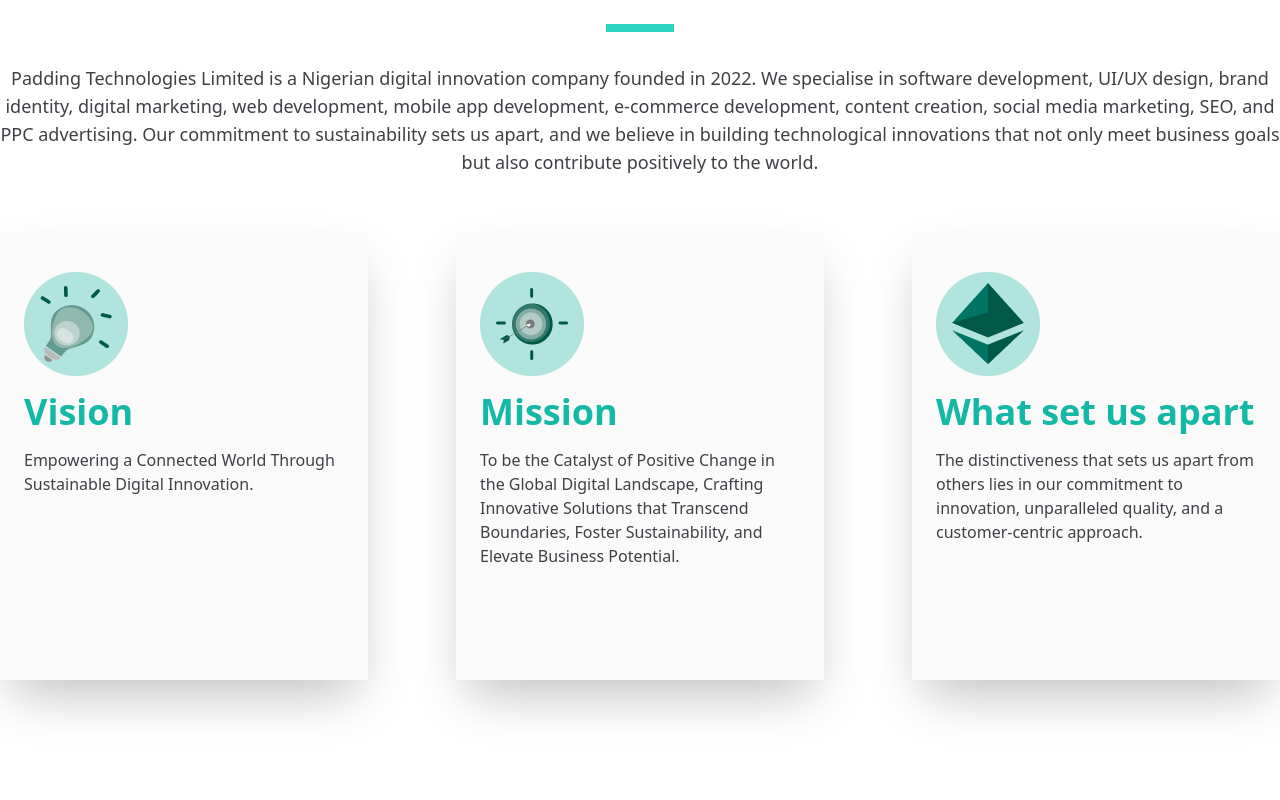
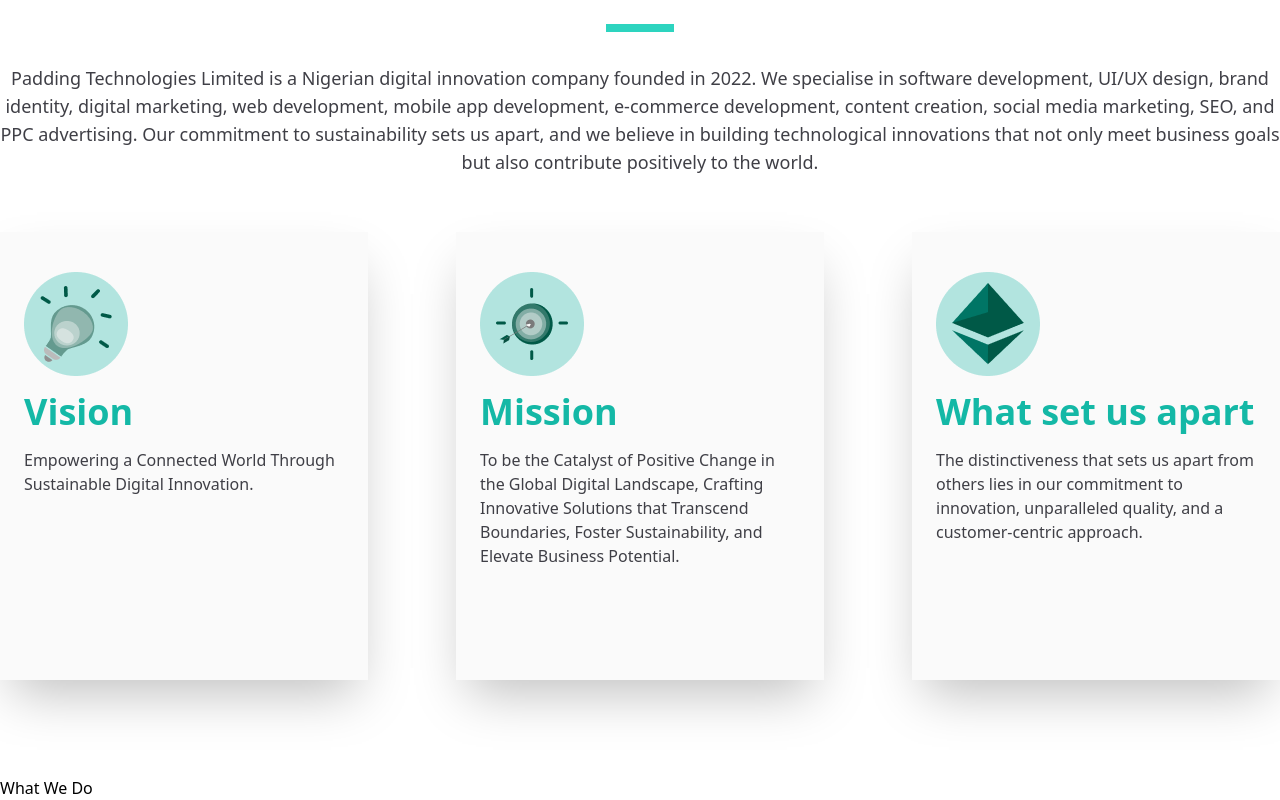
Before and after one commit to paddinghq/Padding, a React (Vite) app: page / in a window 1280 px wide. Shown: the part 979-1779 px from the top of the page. Before the commit the page ends 1755 px from the top, so only its background shows below. Built offline with nearby package versions, Linux system fonts and the light colour scheme.

Commit message:
feat: dist folder added

```diff
--- a/src/App.jsx
+++ b/src/App.jsx
@@ -1,7 +1,8 @@
-import './App.css'
-import Header from './components/Header'
-import Hero from './components/Hero'
-import About from './components/About'
+import './App.css';
+import Header from './components/Header';
+import Hero from './components/Hero';
+import About from './components/About';
+import WhatWeDo from './components/WhatWeDo';
 
 function App() {
   return (
@@ -17,6 +18,7 @@
         <Hero />
         <div className="container mx-auto">
           <About />
+          <WhatWeDo />
         </div>
       </div>
 
```
Also changed, not shown: src/components/Footer/index.jsx (added), 6 other files (tests, documents, lock files or other folders).
